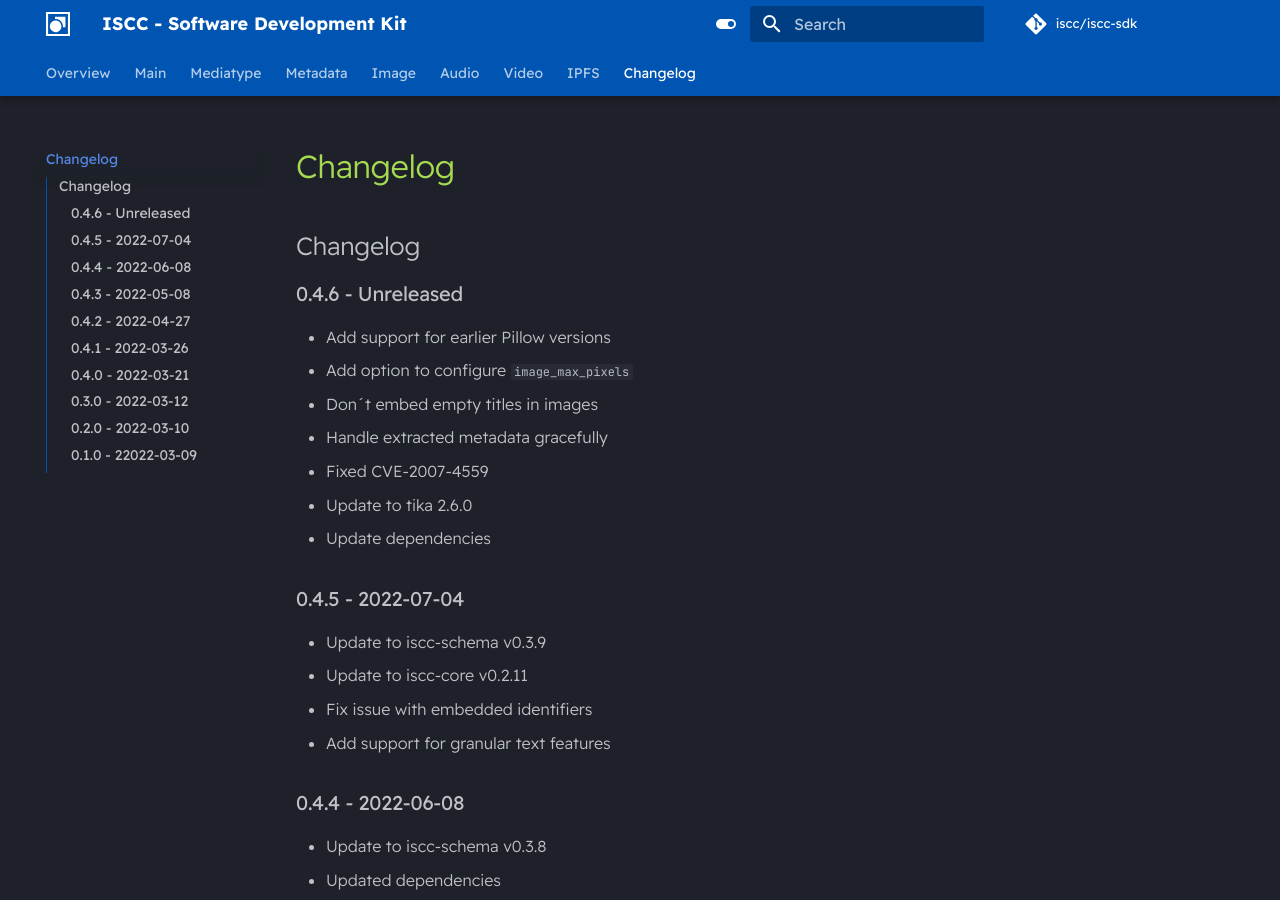
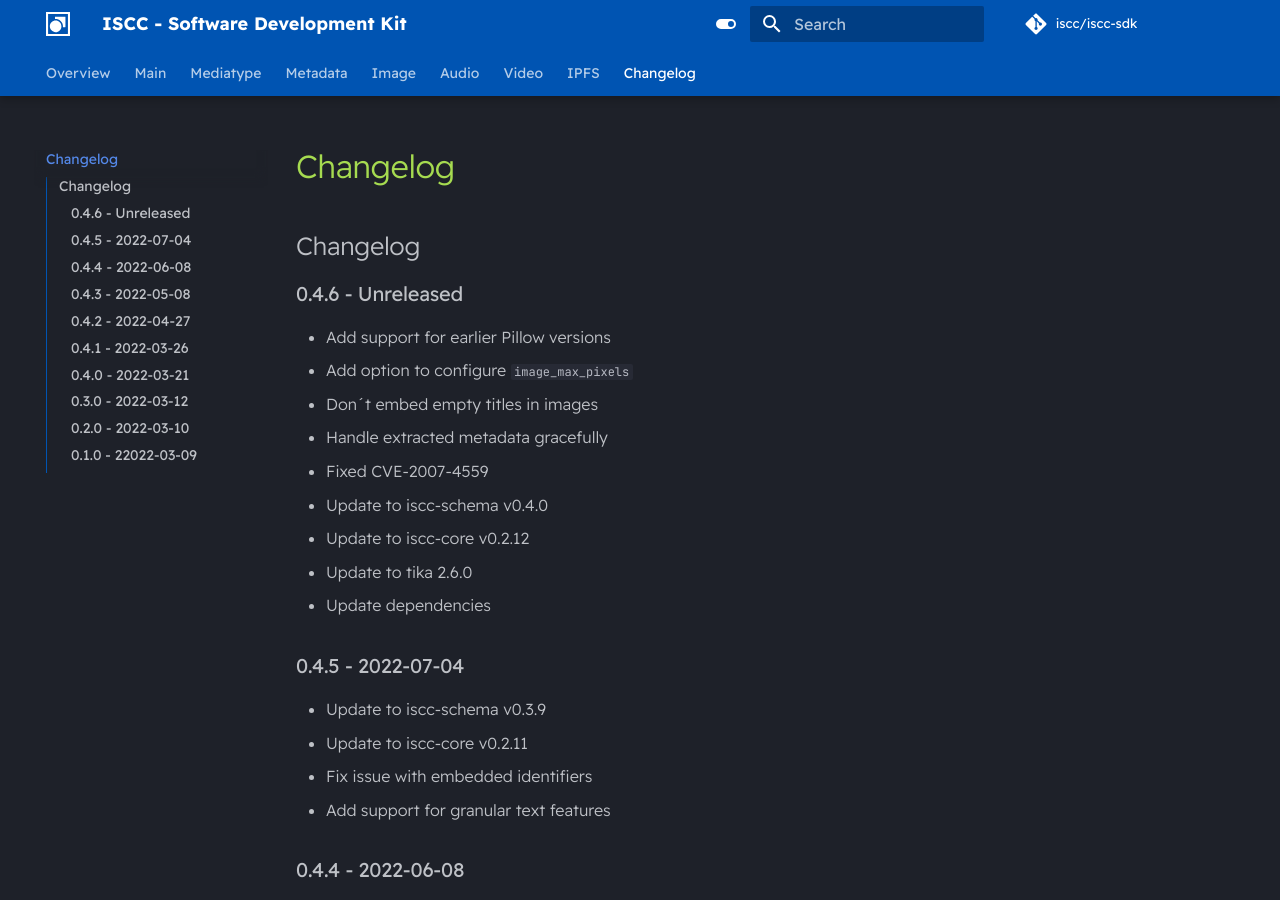
Before and after one commit to iscc/iscc-sdk, an MkDocs documentation site: the page built from docs/changelog.md, in a window 1280 px wide and 900 px high. Built offline with MkDocs 1.6.1 and Material for MkDocs 9.7.7, drawn with Linux system fonts in a browser that asks for light colours; comment, search, counter and statistics services are not loaded.

Commit message:
Update iscc-schema and iscc-core

```diff
--- a/docs/changelog.md
+++ b/docs/changelog.md
@@ -6,6 +6,8 @@
 - Don´t embed empty titles in images
 - Handle extracted metadata gracefully
 - Fixed CVE-2007-4559
+- Update to iscc-schema v0.4.0
+- Update to iscc-core v0.2.12
 - Update to tika 2.6.0
 - Update dependencies
 
--- a/pyproject.toml
+++ b/pyproject.toml
@@ -40,7 +40,7 @@
 python = ">=3.8,<4.0"
 cython = "^0.29"
 iscc-core = "^0.2"
-iscc-schema = "^0.3"
+iscc-schema = "^0.4"
 python-magic-bin = { version = "^0.4", markers = "sys_platform == 'win32' or (sys_platform == 'darwin' and platform_machine == 'x86_64')" }
 python-magic = { version = "^0.4", markers = "sys_platform == 'linux' or (sys_platform == 'darwin' and platform_machine == 'arm64')" }
 install-jdk = "^0.3"
```
Also changed, not shown: CHANGELOG.md (+2 -0 lines), 2 other files.
